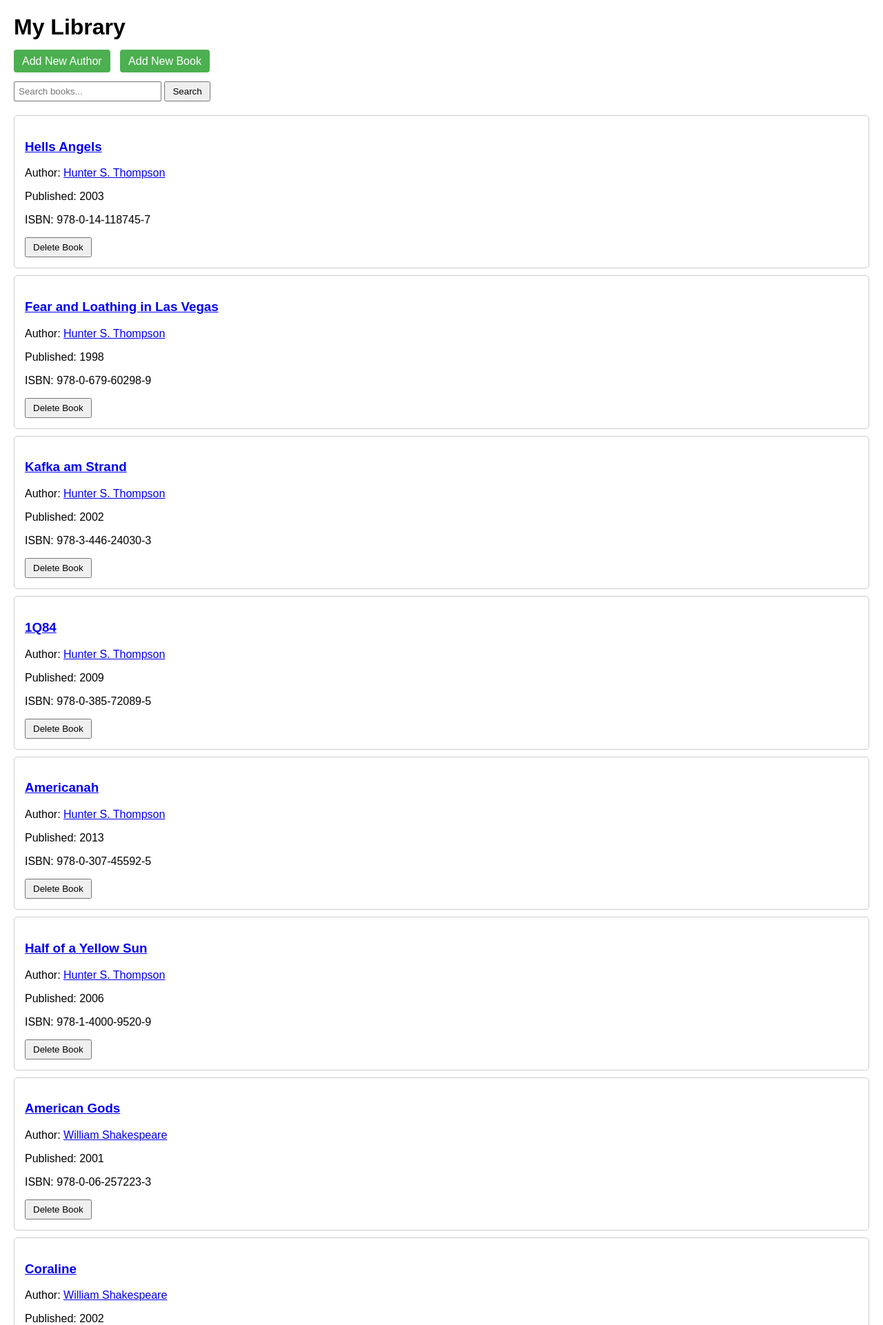
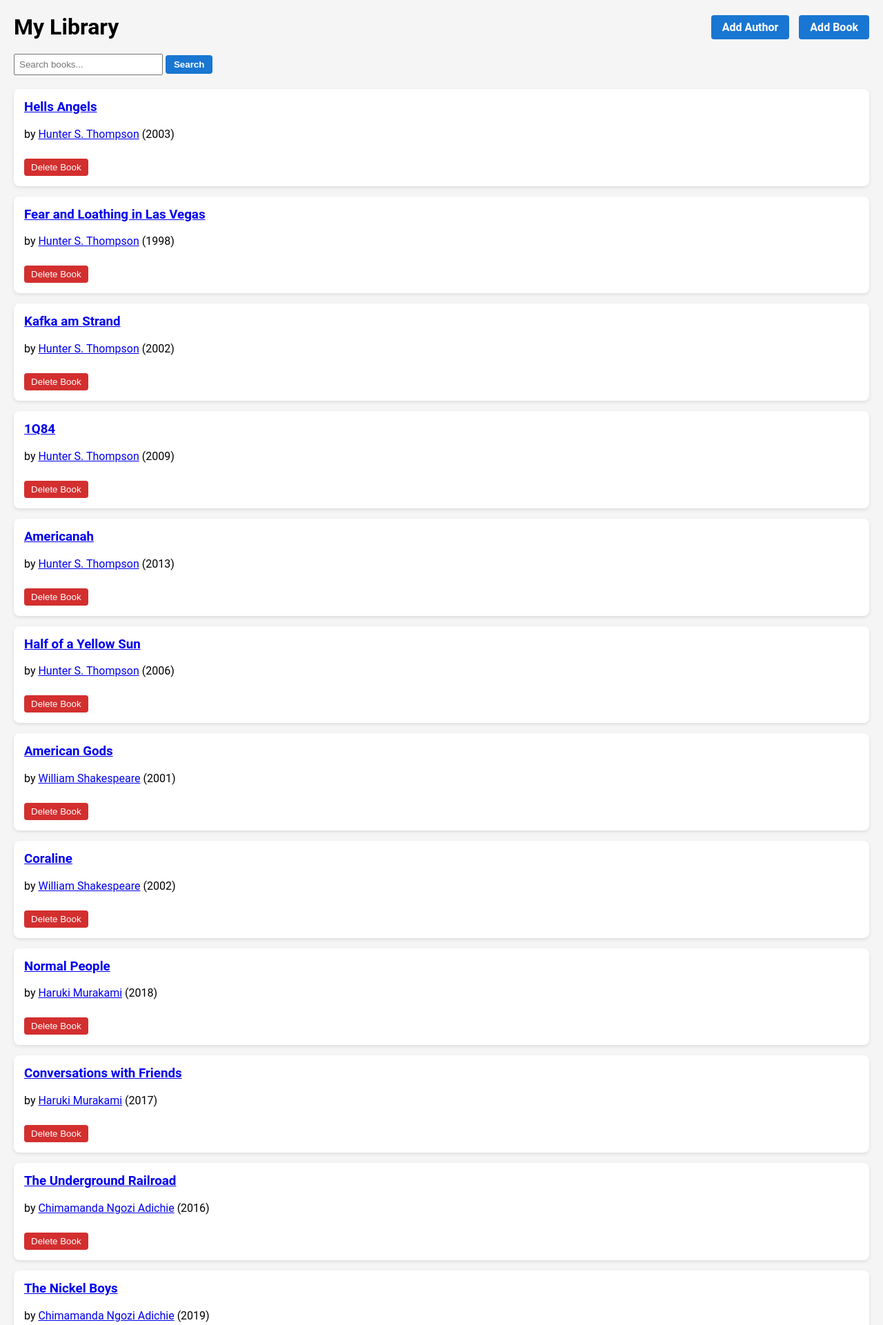
Before and after one commit to Crabmann2025/Book-Alchemy, a Flask app: page / in a window 1280 px wide. Shown: the top 1921 px of the page at 69% size. Run offline with Flask 3, Linux system fonts and the light colour scheme.

Commit message:
Added UI design

```diff
--- a/templates/home.html
+++ b/templates/home.html
@@ -5,51 +5,95 @@
   <meta name="viewport" content="width=device-width, initial-scale=1.0">
   <title>My Library</title>
   <style>
-    body { font-family: Arial, sans-serif; margin: 20px; }
-    .container { border: 1px solid #ccc; padding: 15px; margin-bottom: 10px; border-radius: 5px; }
-    .buttons { margin-bottom: 20px; }
-    .buttons a { margin-right: 10px; text-decoration: none; padding: 8px 12px; background: #4CAF50; color: white; border-radius: 4px; }
-    form { margin-bottom: 20px; }
-    input[type="text"] { padding: 5px; width: 200px; }
-    input[type="submit"] { padding: 5px 10px; }
+    body {
+      font-family: 'Roboto', sans-serif;
+      margin: 0;
+      padding: 20px;
+      background-color: #f5f5f5;
+    }
+    header {
+      display: flex;
+      justify-content: space-between;
+      align-items: center;
+      margin-bottom: 20px;
+    }
+    h1 {
+      margin: 0;
+    }
+    .button-group a {
+      text-decoration: none;
+      padding: 8px 16px;
+      margin-left: 10px;
+      background-color: #1976d2;
+      color: white;
+      border-radius: 4px;
+      font-weight: bold;
+    }
+    .search-form {
+      margin: 20px 0;
+    }
+    .search-form input[type="text"] {
+      padding: 6px;
+      width: 200px;
+    }
+    .search-form input[type="submit"] {
+      padding: 6px 12px;
+      background-color: #1976d2;
+      color: white;
+      border: none;
+      border-radius: 4px;
+      font-weight: bold;
+    }
+    .book-card {
+      background-color: white;
+      border-radius: 8px;
+      padding: 15px;
+      margin-bottom: 15px;
+      box-shadow: 0 2px 5px rgba(0,0,0,0.1);
+    }
+    .book-card h3 {
+      margin-top: 0;
+    }
+    .book-card form {
+      display: inline-block;
+      margin-top: 10px;
+    }
+    .book-card input[type="submit"] {
+      padding: 5px 10px;
+      background-color: #d32f2f;
+      color: white;
+      border: none;
+      border-radius: 4px;
+      cursor: pointer;
+    }
   </style>
 </head>
 <body>
+  <header>
+    <h1>My Library</h1>
+    <div class="button-group">
+      <a href="{{ url_for('add_author') }}">Add Author</a>
+      <a href="{{ url_for('add_book') }}">Add Book</a>
+    </div>
+  </header>
 
-<h1>My Library</h1>
-
-<div class="buttons">
-  <a href="{{ url_for('add_author') }}">Add New Author</a>
-  <a href="{{ url_for('add_book') }}">Add New Book</a>
-</div>
-
-<form action="{{ url_for('home') }}" method="POST">
-  <input type="text" name="search" placeholder="Search books...">
+  <form class="search-form" action="{{ url_for('home') }}" method="GET">
+    <input type="text" name="q" placeholder="Search books..." value="{{ request.args.get('q', '') }}">
     <input type="submit" value="Search">
   </form>
 
-{% with messages = get_flashed_messages() %}
-  {% if messages %}
-    <ul>
-    {% for message in messages %}
-      <li>{{ message }}</li>
-    {% endfor %}
-    </ul>
-  {% endif %}
-{% endwith %}
-
+  {% if books %}
     {% for book in books %}
-<div class="container">
+      <div class="book-card">
         <h3><a href="{{ url_for('book_detail', book_id=book.id) }}">{{ book.title }}</a></h3>
-  <p>Author: <a href="{{ url_for('author_detail', author_id=book.author.id) }}">{{ book.author.name }}</a></p>
-  <p>Published: {{ book.publication_year }}</p>
-  <p>ISBN: {{ book.isbn }}</p>
-
-  <form action="{{ url_for('delete_book', book_id=book.id) }}" method="POST" style="display:inline;">
+        <p>by <a href="{{ url_for('author_detail', author_id=book.author.id) }}">{{ book.author.name }}</a> ({{ book.publication_year }})</p>
+        <form action="{{ url_for('delete_book', book_id=book.id) }}" method="POST">
           <input type="submit" value="Delete Book">
         </form>
       </div>
     {% endfor %}
-
+  {% else %}
+    <p>No books found.</p>
+  {% endif %}
 </body>
 </html>
```
Also changed, not shown: templates/add_author.html (+49 -10 lines), templates/add_book.html (+54 -12 lines), templates/author_detail.html (+57 -17 lines), templates/book_detail.html (+42 -9 lines). Lines whose indentation alone changed are shown as unchanged.
